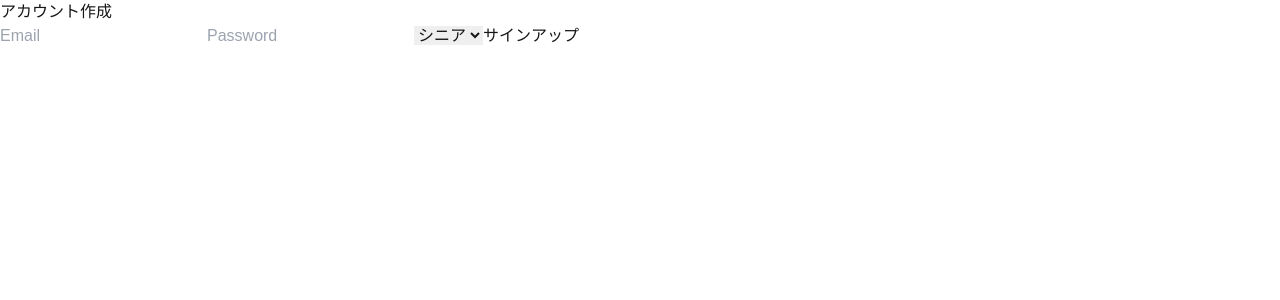
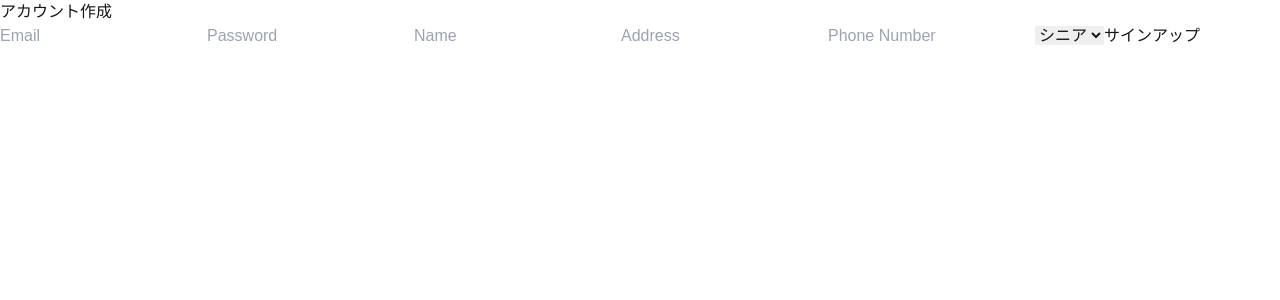
Before and after one commit to Yuka-Matsumoto/NENRIN, a Next.js app in the folder frontend/: page /account/create in a window 1280 px wide. Shown: the top 300 px of the page. Built offline with nearby package versions, Linux system fonts and the light colour scheme; no server answers.

Commit message:
🚧modified auth_service.py

```diff
--- a/frontend/components/Auth/SignupForm.tsx
+++ b/frontend/components/Auth/SignupForm.tsx
@@ -1,15 +1,18 @@
-'use client';  // クライアントコンポーネントとしてマーク
+'use client';
 
 import { useState } from 'react';
-import { createUserWithEmailAndPassword, updateProfile } from 'firebase/auth';
+import { createUserWithEmailAndPassword } from 'firebase/auth';
 import { auth } from '../../lib/firebase';
 import { verifyToken } from '../../lib/api';
-import { useRouter } from 'next/navigation';  // next/routerの代わりにnext/navigationを使用
+import { useRouter } from 'next/navigation';
 
 const SignupForm = () => {
     const [email, setEmail] = useState('');
     const [password, setPassword] = useState('');
-    const [userType, setUserType] = useState('senior'); // 'senior' または 'union'
+    const [name, setName] = useState(''); // 名前
+    const [address, setAddress] = useState(''); // 住所
+    const [phoneNumber, setPhoneNumber] = useState(''); // 電話番号
+    const [userType, setUserType] = useState<'senior' | 'union'>('senior'); // シニアか団体かの選択
     const [error, setError] = useState<string | null>(null);
     const router = useRouter();
 
@@ -17,14 +20,18 @@ const SignupForm = () => {
         e.preventDefault();
         try {
             const userCredential = await createUserWithEmailAndPassword(auth, email, password);
+            const token = await userCredential.user.getIdToken();
 
-            // ユーザータイプをFirestoreまたはカスタムクレームに保存する必要があります
-            const token = await userCredential.user.getIdToken();
-            const result = await verifyToken(token, userType);
+            // バックエンドに送信するデータにユーザー情報を追加
+            const result = await verifyToken(token, {
+                userType,
+                name,
+                address,
+                phoneNumber,
+            });
 
             if (result.success) {
-                // サインアップ成功後のリダイレクト
-                router.push('/dashboard/senior');
+                router.push(userType === 'senior' ? '/dashboard/senior' : '/dashboard/union');
             } else {
                 setError('サインアップに失敗しました');
             }
@@ -49,7 +56,29 @@ const SignupForm = () => {
                 placeholder="Password"
                 required
             />
-            <select value={userType} onChange={(e) => setUserType(e.target.value)}>
+            <input
+                type="text"
+                value={name}
+                onChange={(e) => setName(e.target.value)}
+                placeholder="Name"
+                required
+            />
+            <input
+                type="text"
+                value={address}
+                onChange={(e) => setAddress(e.target.value)}
+                placeholder="Address"
+            />
+            <input
+                type="text"
+                value={phoneNumber}
+                onChange={(e) => setPhoneNumber(e.target.value)}
+                placeholder="Phone Number"
+            />
+            <select
+                value={userType}
+                onChange={(e) => setUserType(e.target.value as 'senior' | 'union')}
+            >
                 <option value="senior">シニア</option>
                 <option value="union">団体</option>
             </select>
--- a/frontend/lib/api.ts
+++ b/frontend/lib/api.ts
@@ -9,9 +9,9 @@ export const apiClient = axios.create({
 });
 
 // Firebaseトークンをバックエンドで検証するための関数
-export const verifyToken = async (token: string, userType?: string) => {
+export const verifyToken = async (token: string, userData: { userType: string; name: string; address?: string; phoneNumber?: string }) => {
     try {
-        const response = await apiClient.post('/api/verify-token', { token, userType });
+        const response = await apiClient.post('/api/verify-token', { token, ...userData });
         return response.data;
     } catch (error) {
         console.error('Token verification failed', error);
```
Also changed, not shown: frontend/components/Auth/LoginForm.tsx (+13 -2 lines), 1 other file (tests, documents, lock files or other folders).
